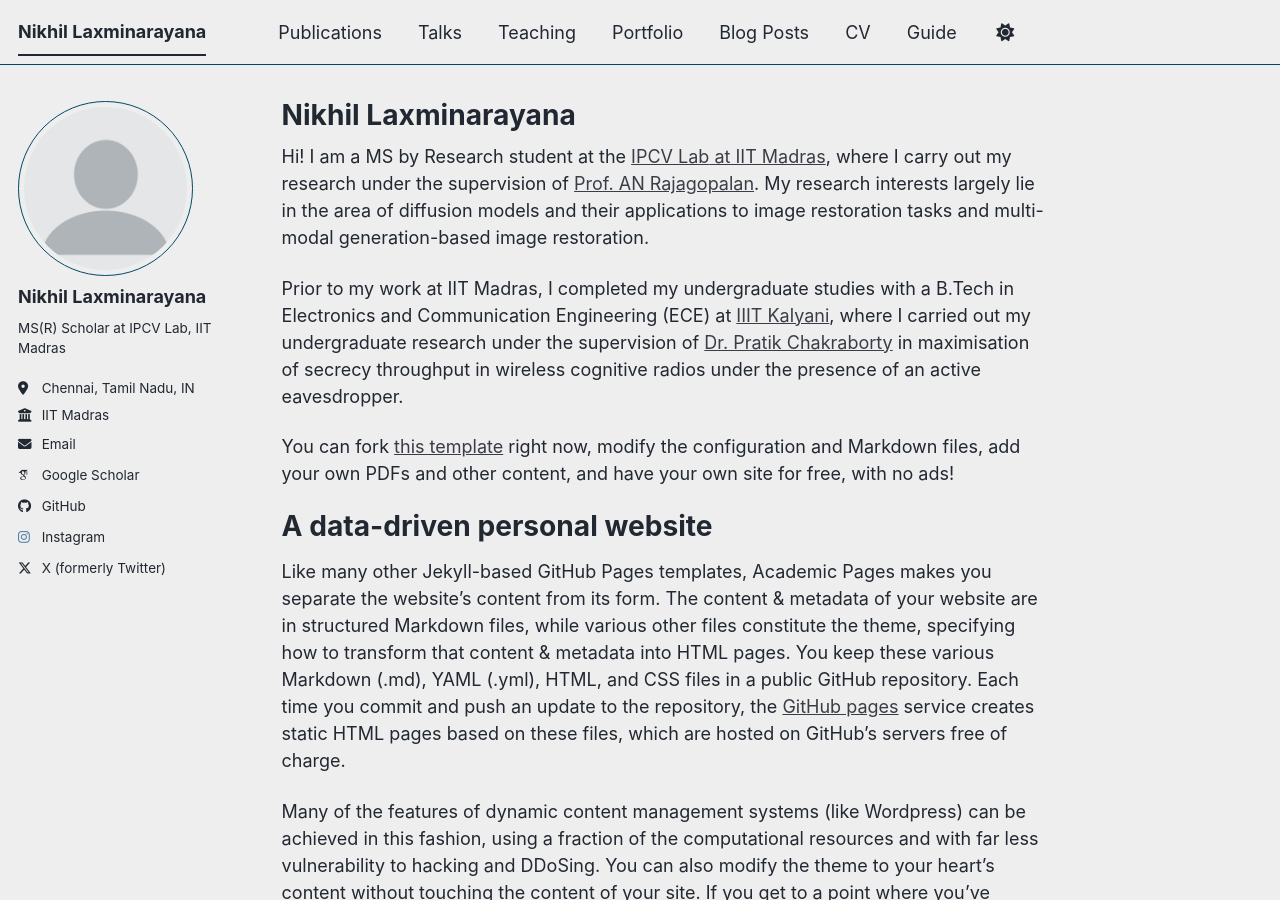
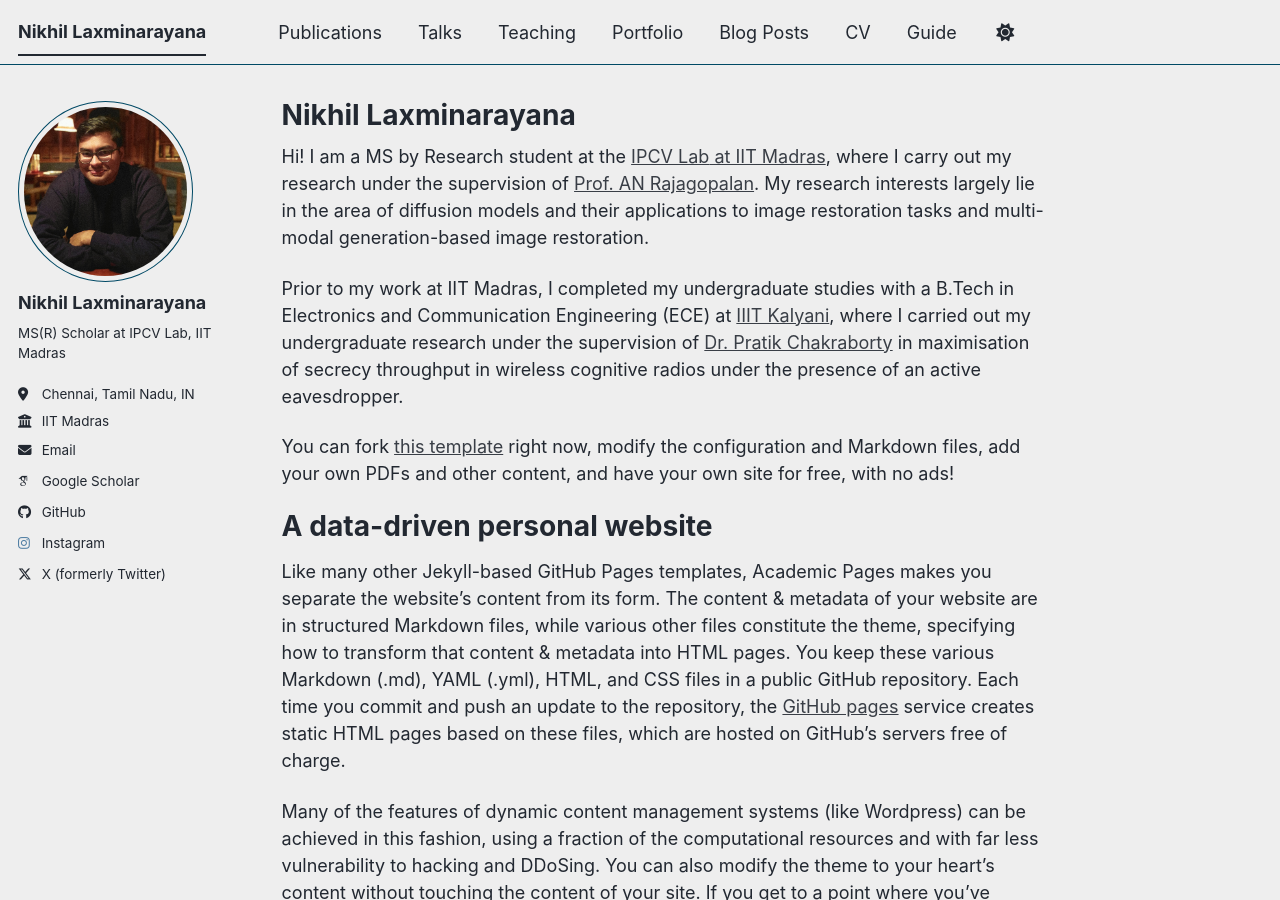
Before and after one commit to n1x1l/n1x1l.github.io, a Jekyll site: the page built from _pages/about.md, in a window 1280 px wide and 900 px high. Built offline with Jekyll 4.4.1, drawn with Linux system fonts in a browser that asks for light colours; some web fonts are replaced; a script bundle is joined from its source files by our own code; library files that are not in the unit come from our copies.

Commit message:
update _config.yml

```diff
--- a/_config.yml
+++ b/_config.yml
@@ -13,17 +13,17 @@
 title_separator          : "-"
 name                     : &name "Nikhil Laxminarayana"
 description              : &description "Nikhil's academic webpage"   # Update this with a general description of your site, this is the default if not overridden by a page
-url                      : https://academicpages.github.io # The base hostname & protocol for your site e.g. "https://[your GitHub username].github.io",
+url                      : https://n1x1l.github.io # The base hostname & protocol for your site e.g. "https://[your GitHub username].github.io",
                                                            # or if you already have some other page hosted on Github then use "https://[your GitHub username].github.io/[Your Repo Name]"
 baseurl                  : "" # the subpath of your site, e.g. "/blog"
-repository               : "academicpages/academicpages.github.io"
+repository               : "n1x1l/n1x1l.github.io"
 
 # Site Author - The following control what appear as part of the author content on the side bar.
 #               If a field is blank the icon and link will not appear, otherwise it will be shown.
 #               Additional customization can be done by editing /_includes/author-profile.html
 author:
   # Biographic information
-  avatar           : "profile.png"
+  avatar           : "nix.jpg"
   name             : "Nikhil Laxminarayana"
   pronouns         : # example: "she/her"
   bio              : "MS(R) Scholar at IPCV Lab, IIT Madras"
@@ -45,7 +45,6 @@
   researchgate     : # URL
   scopus           : # URL
   zotero           : # URL
-
 
   # Repositories and software development
   bitbucket        : # Username - Update with your username on the site
```
Also changed, not shown: images/nix.jpg (added).
